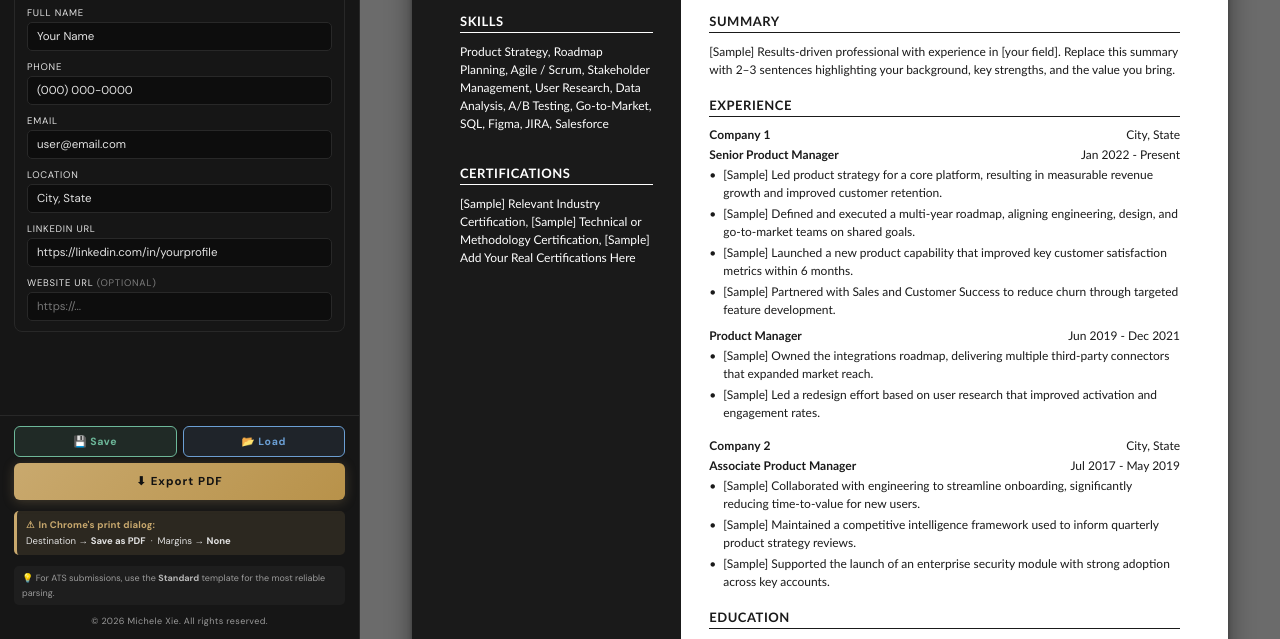
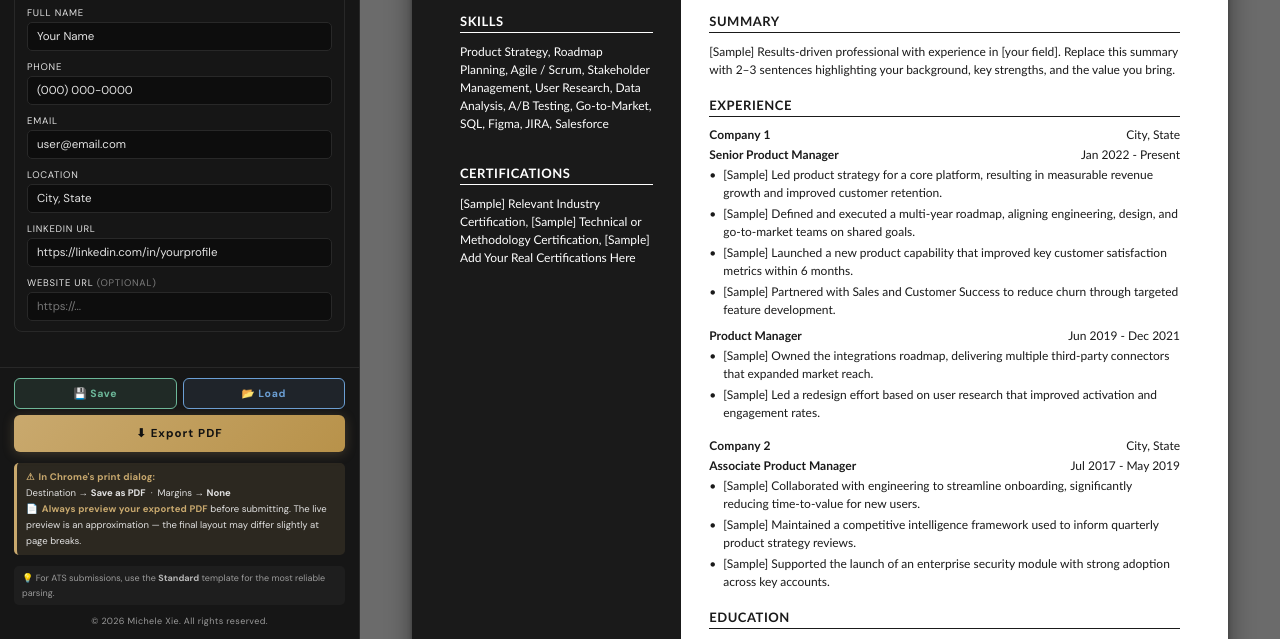
Before and after one commit to michele-xie/Resume_Design, a plain HTML site: page index.html in a window 1280 px wide. Shown: the part 161-800 px from the top of the page. Drawn offline with Linux system fonts and the light colour scheme.

Commit message:
Add files via upload

```diff
--- a/index.html
+++ b/index.html
@@ -1116,7 +1116,8 @@ input[type=range]::-webkit-slider-thumb{-webkit-appearance:none;width:13px;heigh
     <button class="pf-btn pf-print" onclick="printResume()" title="Export PDF — precise layout, exact margins">⬇ Export PDF</button>
     <div class="pdf-reminder" style="font-size:9.5px;color:var(--txt);line-height:1.7;margin-top:5px;padding:6px 9px;background:rgba(201,169,110,.12);border-radius:5px;border-left:3px solid var(--acc)">
       <span class="pdf-reminder-icon" style="font-weight:700;margin-right:4px">⚠</span><strong class="pdf-reminder-hdr" style="letter-spacing:.02em">In Chrome's print dialog:</strong><br>
-      Destination → <strong style="color:var(--txt)">Save as PDF</strong> &nbsp;·&nbsp; Margins → <strong style="color:var(--txt)">None</strong>
+      Destination → <strong style="color:var(--txt)">Save as PDF</strong> &nbsp;·&nbsp; Margins → <strong style="color:var(--txt)">None</strong><br>
+      <span style="margin-right:4px">📄</span><strong class="pdf-reminder-hdr" style="letter-spacing:.02em">Always preview your exported PDF</strong> <span style="color:var(--txt)">before submitting. The live preview is an approximation — the final layout may differ slightly at page breaks.</span>
     </div>
     <div style="font-size:9px;color:var(--muted);line-height:1.6;margin-top:5px;padding:5px 8px;background:var(--surf2);border-radius:5px">
       💡 For ATS submissions, use the <strong style="color:var(--muted2)">Standard</strong> template for the most reliable parsing.
```
